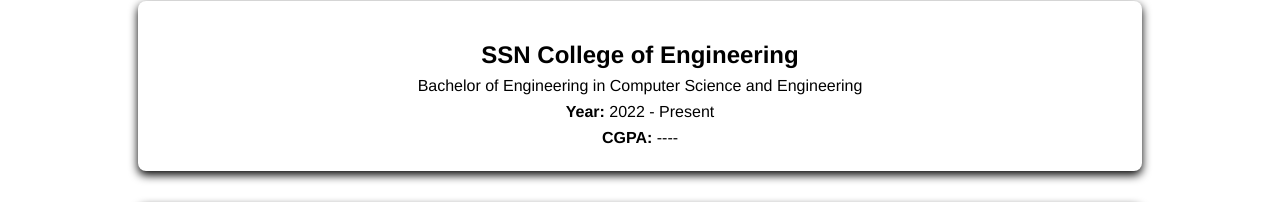
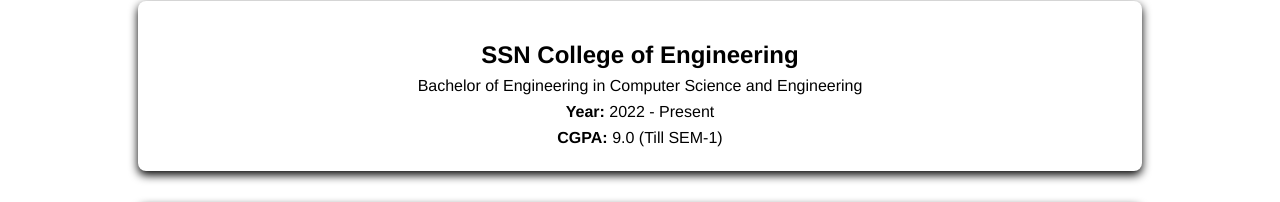
Before and after one commit to Shivaprakash-NP/Portfolio, a plain HTML site: page index.html in a window 1280 px wide. Shown: the part 1300-1502 px from the top of the page. Drawn offline with Linux system fonts and the light colour scheme; a script that the page names is missing.

Commit message:
Updated portfolio after adding CGPA

```diff
--- a/index.html
+++ b/index.html
@@ -64,7 +64,7 @@
             <h3>SSN College of Engineering</h3>
             <p>Bachelor of Engineering in Computer Science and Engineering</p>
             <p><strong>Year:</strong> 2022 - Present</p>
-            <p><strong>CGPA:</strong> ----</p>
+            <p><strong>CGPA:</strong> 9.0 (Till SEM-1)</p>
         </div>
         <div class="timeline-item">
             <h3>Higher Secondary Education (12th)</h3>
```
